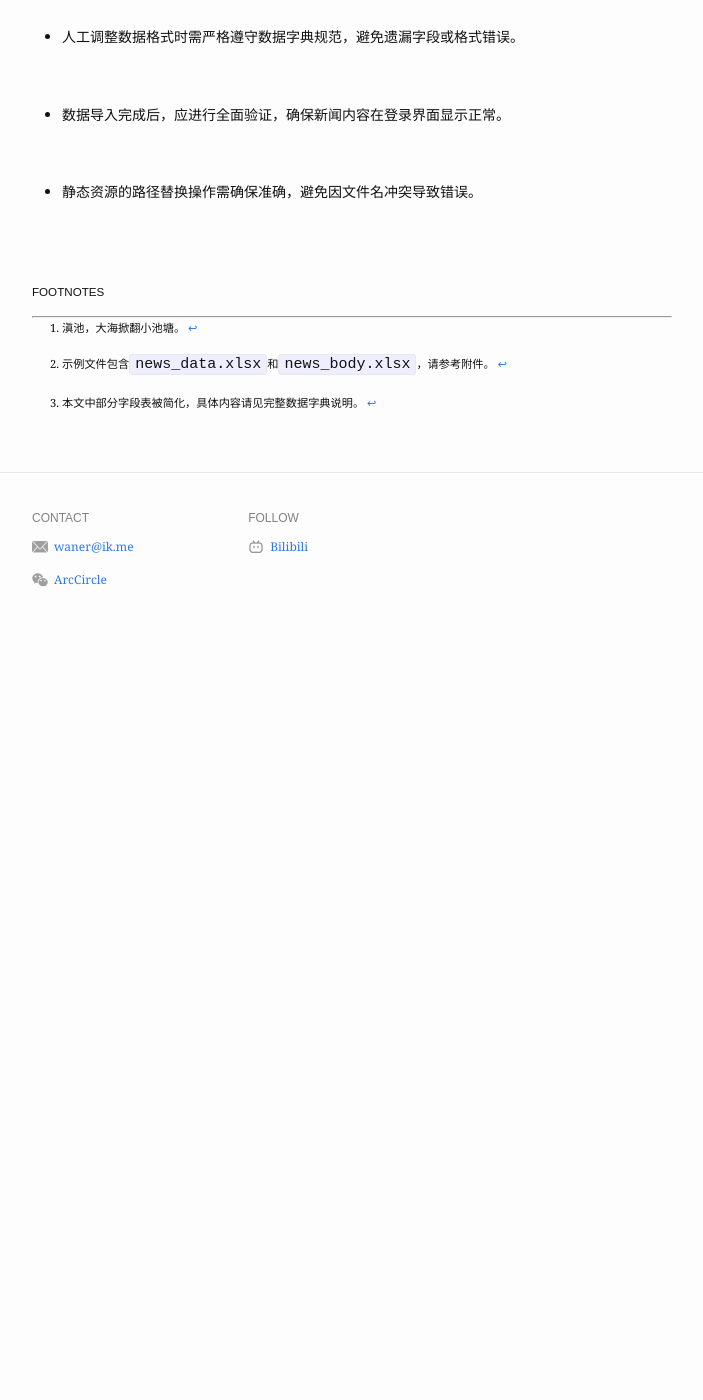
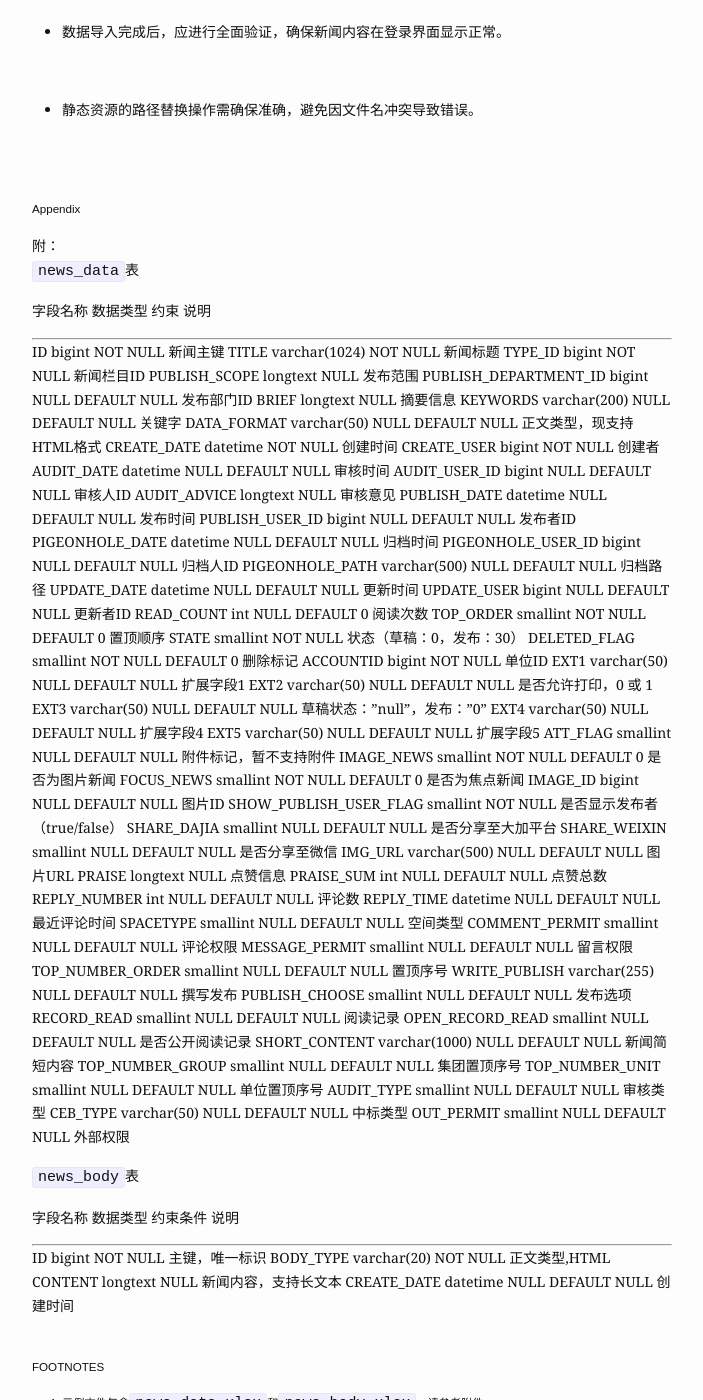
Before and after one commit to polarcue/bay, a Jekyll site: the page built from _posts/2025-3-30-工作记录.md, in a window 1280 px wide and 1400 px high, scrolled down 3867 px. Shown: the whole window, without its empty margins (288-991 px from the left). Built offline with Jekyll 4.4.1, drawn with Linux system fonts in a browser that asks for light colours; before the commit the page ends 4510 px from its top, so only the background shows below that.

Commit message:
Update 2025-3-30-工作记录.md

```diff
--- a/_posts/2025-3-30-工作记录.md
+++ b/_posts/2025-3-30-工作记录.md
@@ -10,10 +10,7 @@ og_image: /assets/img/content/新闻公告迁移/image1.jpg
 
 <img src="{{ "/assets/img/content/新闻公告迁移/image1.jpg" | absolute_url }}" alt="image1" class="post-pic"/>
 
-<br />
-<br />
 
-<img src="{{ "/assets/img/content/新闻公告迁移/image2.jpg" | absolute_url }}" alt="image2" class="post-pic"/>[^3]
 
 <br />
 <br />
@@ -86,6 +83,7 @@ og_image: /assets/img/content/新闻公告迁移/image1.jpg
 <br />
 
 字段名称                 数据类型           约束                     说明
+
 -------------------------------------------------------------------------------
 ID                      bigint            NOT NULL                 新闻主键
 TITLE                   varchar(1024)     NOT NULL                 新闻标题
@@ -142,6 +140,10 @@ TYPE_ID                 bigint            NOT NULL                 新闻栏目I
 
 <br />
 <br />
+<img src="{{ "/assets/img/content/新闻公告迁移/image2.jpg" | absolute_url }}" alt="image2" class="post-pic"/>[^3]
+<br />
+<br />
+
 
 ### 注意事项
 
@@ -159,15 +161,86 @@ TYPE_ID                 bigint            NOT NULL                 新闻栏目I
 
 <br />
 <br />
+##### Appendix
+
+附：
+<br />
+`news_data`表
+
+字段名称                 数据类型           约束                     说明
+
+-------------------------------------------------------------------------------
+ID                      bigint            NOT NULL                 新闻主键
+TITLE                   varchar(1024)     NOT NULL                 新闻标题
+TYPE_ID                 bigint            NOT NULL                 新闻栏目ID
+PUBLISH_SCOPE           longtext          NULL                     发布范围
+PUBLISH_DEPARTMENT_ID   bigint            NULL DEFAULT NULL        发布部门ID
+BRIEF                   longtext          NULL                     摘要信息
+KEYWORDS                varchar(200)      NULL DEFAULT NULL        关键字
+DATA_FORMAT             varchar(50)       NULL DEFAULT NULL        正文类型，现支持HTML格式
+CREATE_DATE             datetime          NOT NULL                 创建时间
+CREATE_USER             bigint            NOT NULL                 创建者
+AUDIT_DATE              datetime          NULL DEFAULT NULL        审核时间
+AUDIT_USER_ID           bigint            NULL DEFAULT NULL        审核人ID
+AUDIT_ADVICE            longtext          NULL                     审核意见
+PUBLISH_DATE            datetime          NULL DEFAULT NULL        发布时间
+PUBLISH_USER_ID         bigint            NULL DEFAULT NULL        发布者ID
+PIGEONHOLE_DATE         datetime          NULL DEFAULT NULL        归档时间
+PIGEONHOLE_USER_ID      bigint            NULL DEFAULT NULL        归档人ID
+PIGEONHOLE_PATH         varchar(500)      NULL DEFAULT NULL        归档路径
+UPDATE_DATE             datetime          NULL DEFAULT NULL        更新时间
+UPDATE_USER             bigint            NULL DEFAULT NULL        更新者ID
+READ_COUNT              int               NULL DEFAULT 0           阅读次数
+TOP_ORDER               smallint          NOT NULL DEFAULT 0       置顶顺序
+STATE                   smallint          NOT NULL                 状态（草稿：0，发布：30）
+DELETED_FLAG            smallint          NOT NULL DEFAULT 0       删除标记
+ACCOUNTID               bigint            NOT NULL                 单位ID
+EXT1                    varchar(50)       NULL DEFAULT NULL        扩展字段1
+EXT2                    varchar(50)       NULL DEFAULT NULL        是否允许打印，0 或 1
+EXT3                    varchar(50)       NULL DEFAULT NULL        草稿状态："null"，发布："0"
+EXT4                    varchar(50)       NULL DEFAULT NULL        扩展字段4
+EXT5                    varchar(50)       NULL DEFAULT NULL        扩展字段5
+ATT_FLAG                smallint          NULL DEFAULT NULL        附件标记，暂不支持附件
+IMAGE_NEWS              smallint          NOT NULL DEFAULT 0       是否为图片新闻
+FOCUS_NEWS              smallint          NOT NULL DEFAULT 0       是否为焦点新闻
+IMAGE_ID                bigint            NULL DEFAULT NULL        图片ID
+SHOW_PUBLISH_USER_FLAG  smallint          NOT NULL                 是否显示发布者（true/false）
+SHARE_DAJIA             smallint          NULL DEFAULT NULL        是否分享至大加平台
+SHARE_WEIXIN            smallint          NULL DEFAULT NULL        是否分享至微信
+IMG_URL                 varchar(500)      NULL DEFAULT NULL        图片URL
+PRAISE                  longtext          NULL                     点赞信息
+PRAISE_SUM              int               NULL DEFAULT NULL        点赞总数
+REPLY_NUMBER            int               NULL DEFAULT NULL        评论数
+REPLY_TIME              datetime          NULL DEFAULT NULL        最近评论时间
+SPACETYPE               smallint          NULL DEFAULT NULL        空间类型
+COMMENT_PERMIT          smallint          NULL DEFAULT NULL        评论权限
+MESSAGE_PERMIT          smallint          NULL DEFAULT NULL        留言权限
+TOP_NUMBER_ORDER        smallint          NULL DEFAULT NULL        置顶序号
+WRITE_PUBLISH           varchar(255)      NULL DEFAULT NULL        撰写发布
+PUBLISH_CHOOSE          smallint          NULL DEFAULT NULL        发布选项
+RECORD_READ             smallint          NULL DEFAULT NULL        阅读记录
+OPEN_RECORD_READ        smallint          NULL DEFAULT NULL        是否公开阅读记录
+SHORT_CONTENT           varchar(1000)     NULL DEFAULT NULL        新闻简短内容
+TOP_NUMBER_GROUP        smallint          NULL DEFAULT NULL        集团置顶序号
+TOP_NUMBER_UNIT         smallint          NULL DEFAULT NULL        单位置顶序号
+AUDIT_TYPE              smallint          NULL DEFAULT NULL        审核类型
+CEB_TYPE                varchar(50)       NULL DEFAULT NULL        中标类型
+OUT_PERMIT              smallint          NULL DEFAULT NULL        外部权限
+
+
+`news_body`表
+
+字段名称       数据类型           约束条件             说明
+
+--------------------------------------------------------------
+ID            bigint            NOT NULL            主键，唯一标识
+BODY_TYPE     varchar(20)       NOT NULL            正文类型,HTML
+CONTENT       longtext          NULL                新闻内容，支持长文本
+CREATE_DATE   datetime          NULL DEFAULT NULL   创建时间
+<br />
+<br />
 
 ##### FOOTNOTES
-
-
-
 [^1]: 示例文件包含`news_data.xlsx`和`news_body.xlsx`，请参考附件。
 [^2]: 本文中部分字段表被简化，具体内容请见完整数据字典说明。
-
-
 [^3]: 滇池，大海掀翻小池塘。
-
----
```
